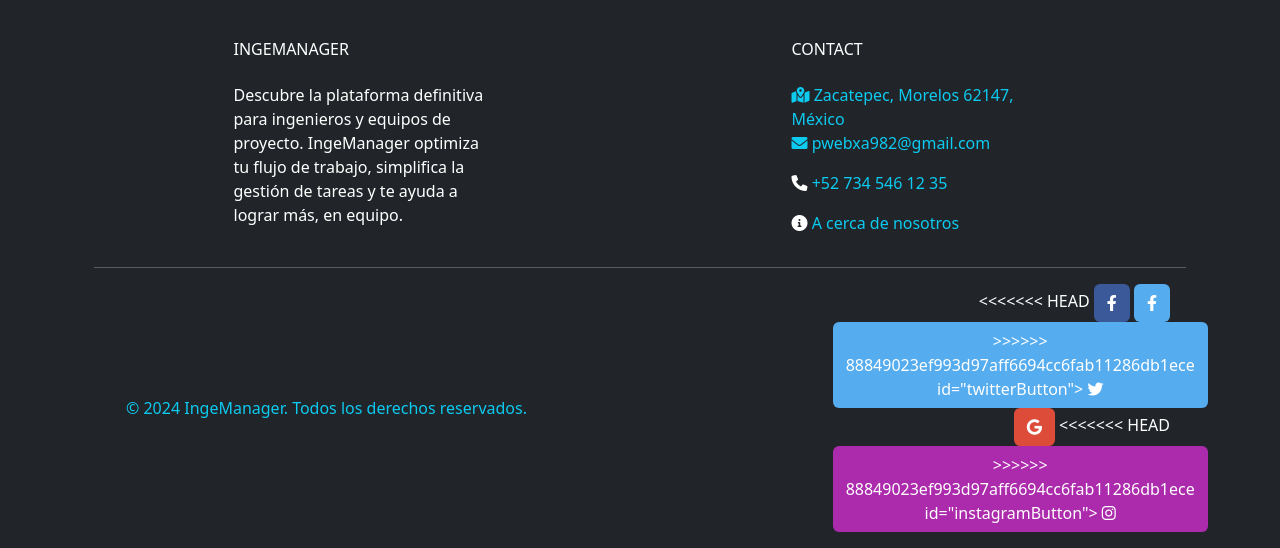
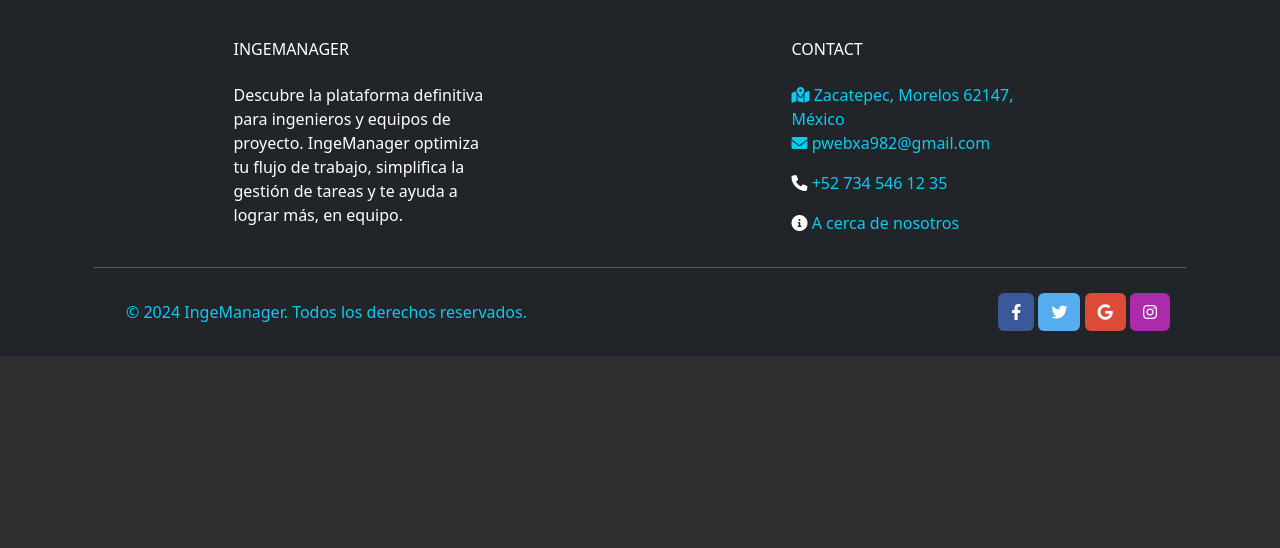
Before and after one commit to aldoSN003/Proyecto_PW, a PHP site: page / in a window 1280 px wide. Shown: the part 800-1348 px from the top of the page. After the commit the page ends 1156 px from the top, so only its background shows below. Run offline with PHP 8.4, Linux system fonts and the light colour scheme.

Commit message:
fix: merge error has been fixed

```diff
--- a/frontend/index.php
+++ b/frontend/index.php
@@ -200,7 +200,6 @@
             </a>
           </div>
           <div class="col-md-5 col-lg-4 ml-lg-0 text-center text-md-end">
-<<<<<<< HEAD
             <a
               class="btn text-white"
               data-mdb-ripple-init
@@ -218,21 +217,18 @@
               href="https://x.com/TecNM_MX"
               target="_blank"
               role="button"
-=======
-            <a class="btn text-white" data-mdb-ripple-init style="background-color: #3b5998" href="#!" role="button"
-              id="facebookButton">
-              <i class="fab fa-facebook-f"></i>
-            </a>
-            <a class="btn text-white" data-mdb-ripple-init style="background-color: #55acee" href="#!" role="button"
->>>>>>> 88849023ef993d97aff6694cc6fab11286db1ece
               id="twitterButton">
               <i class="fab fa-twitter"></i>
             </a>
-            <a class="btn text-white" data-mdb-ripple-init style="background-color: #dd4b39" href="#!" role="button"
+            <a
+              class="btn text-white"
+              data-mdb-ripple-init
+              style="background-color: #dd4b39"
+              href="#"
+              role="button"
               id="googleButton">
               <i class="fab fa-google"></i>
             </a>
-<<<<<<< HEAD
             <a
               class="btn text-white"
               data-mdb-ripple-init
@@ -240,13 +236,11 @@
               href="https://www.instagram.com/tecnologico_nacional/"
               target="_blank"
               role="button"
-=======
-            <a class="btn text-white" data-mdb-ripple-init style="background-color: #ac2bac" href="#!" role="button"
->>>>>>> 88849023ef993d97aff6694cc6fab11286db1ece
               id="instagramButton">
               <i class="fab fa-instagram"></i>
             </a>
           </div>
+
         </div>
       </section>
     </div>
@@ -254,12 +248,12 @@
   <script src="https://cdn.jsdelivr.net/npm/bootstrap@5.3.3/dist/js/bootstrap.bundle.min.js"
     integrity="sha384-YvpcrYf0tY3lHB60NNkmXc5s9fDVZLESaAA55NDzOxhy9GkcIdslK1eN7N6jIeHz" crossorigin="anonymous"></script>
   <script>
-    document.addEventListener("DOMContentLoaded", function () {
+    document.addEventListener("DOMContentLoaded", function() {
       const stars = document.querySelectorAll(".rating i");
       let selectedRating = 0;
 
       stars.forEach(star => {
-        star.addEventListener("click", function () {
+        star.addEventListener("click", function() {
           selectedRating = this.getAttribute("data-rating");
           updateStarDisplay(selectedRating);
         });
@@ -277,7 +271,7 @@
         }
       }
 
-      window.submitRating = function () {
+      window.submitRating = function() {
         alert('Gracias por calificar! Tu calificación es: ' + selectedRating + ' estrellas');
 
       }
```
